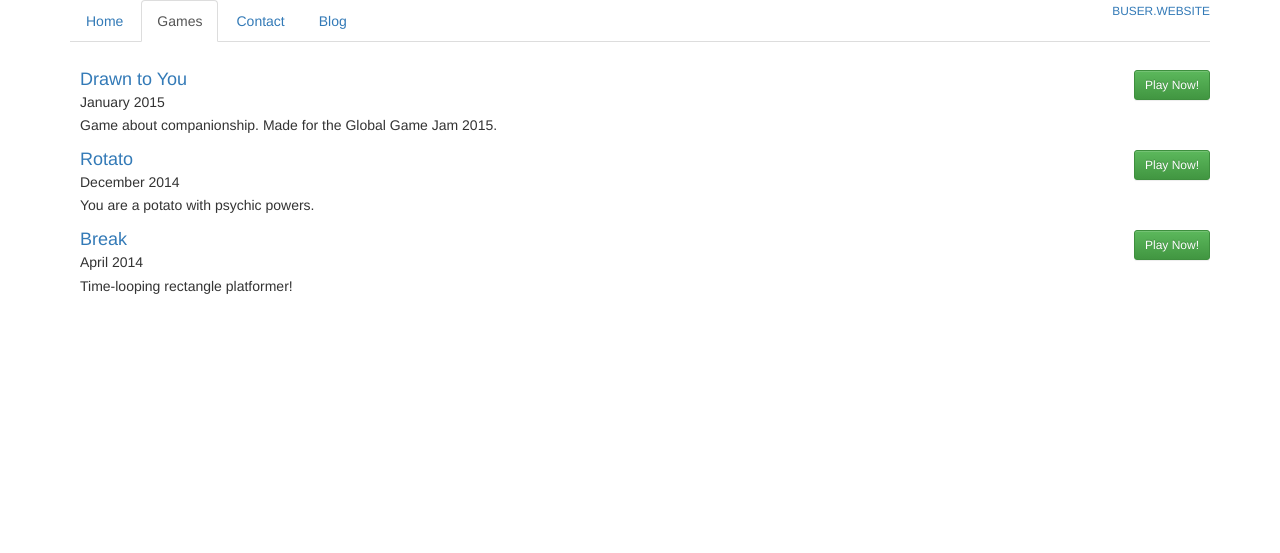
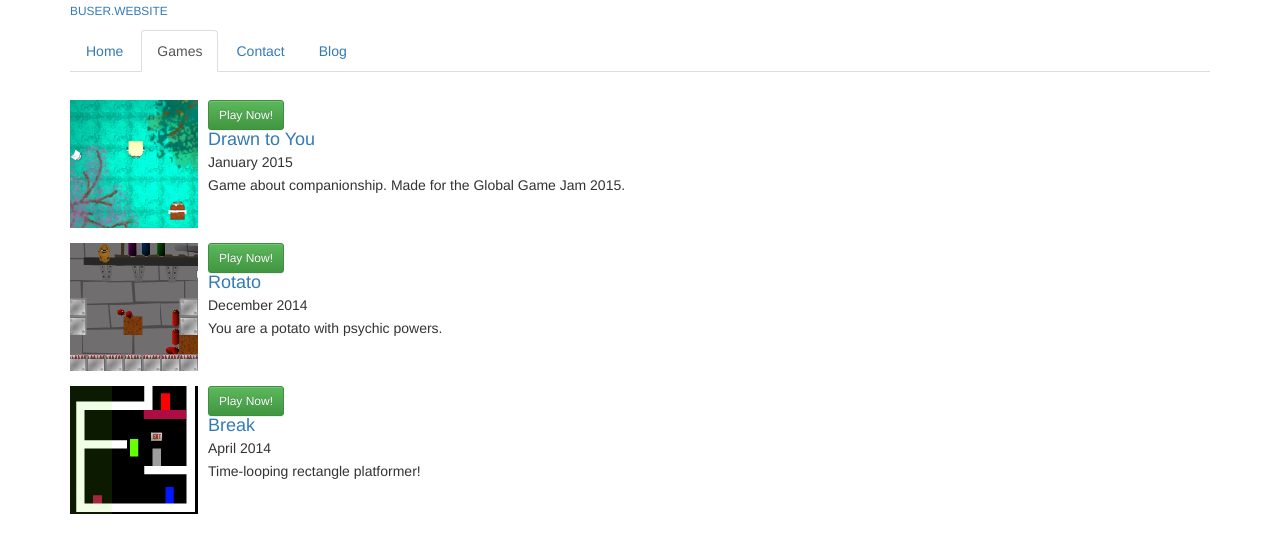
Before and after one commit to p-buse/p-buse.github.io, a Jekyll site: the page built from games/index.html, in a window 1280 px wide. Shown: the top 553 px of the page. Built offline with Jekyll 4.4.1, drawn with Linux system fonts in a browser that asks for light colours; nearby versions of some CDN libraries.

Commit message:
Make amends for CSS crimes. Commit new ones.

```diff
--- a/css/main.scss
+++ b/css/main.scss
@@ -4,20 +4,6 @@
 $spacing: 2em;
 // Give our navbar some breathing room
 nav {
-    margin-bottom: $spacing;
-    .site-title {
-        // Move our site title over to the right in the navbar
-        float: right;
-    }
-}
-
-
-#unityPlayer {
-    // Center our unity player
-    embed {
-        margin: 0 auto;
-    }
-    // Give it some breathing room
     margin-bottom: $spacing;
 }
 
@@ -43,28 +29,14 @@ nav {
 
 .social-box {
     display: inline-block;
-    width:20%;
+    width:25%;
     img {
         width: 100%;
         border-radius: 10%;
     }
 }
 
-.game-list {
-    .btn {
-        float:right;
-    }
-    border-style: solid 3px;
+// Make our list use sane responsible CSS, I hope.
+li.game-list {
+  display: flex;
 }
-
-// Images should be big, but not stretch the page
-img {
-    max-width: 70%;
-    margin-top: $spacing;
-    margin-bottom: $spacing;
-}
-
-.embed-responsive {
-    margin-top: $spacing;
-    margin-bottom: $spacing;
-}
```
